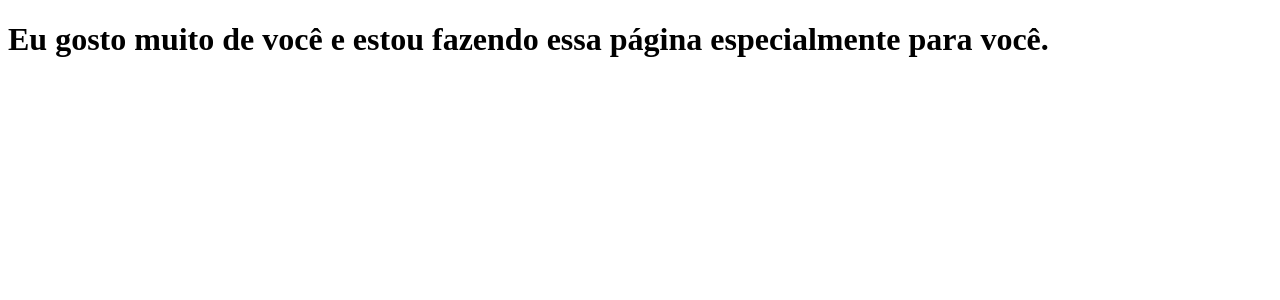
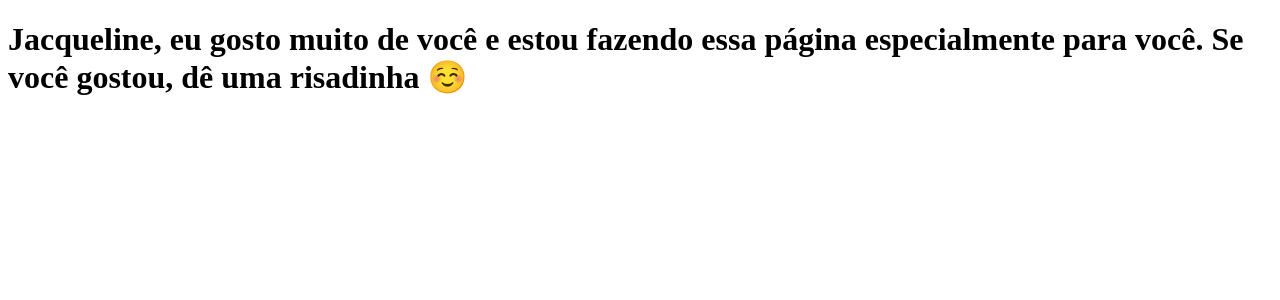
Before and after one commit to Azinth/clone-tabnews, a Next.js app: page / in a window 1280 px wide. Shown: the top 300 px of the page. Built offline with nearby package versions, Linux system fonts and the light colour scheme.

Commit message:
modificação da frase

```diff
--- a/pages/index.js
+++ b/pages/index.js
@@ -1,5 +1,5 @@
 function Home() {
-  return <h1>Eu gosto muito de você e estou fazendo essa página especialmente para você.
+  return <h1>Jacqueline, eu gosto muito de você e estou fazendo essa página especialmente para você. Se você gostou, dê uma risadinha ☺️
 </h1>;
 }
 
```
